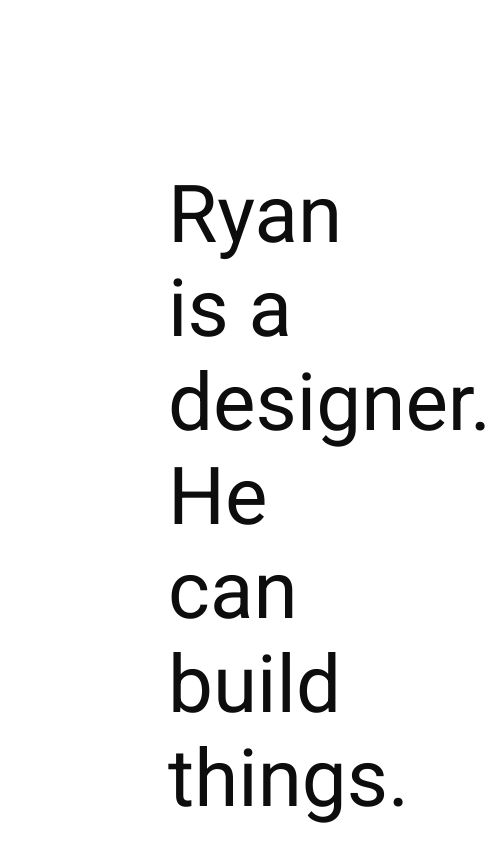
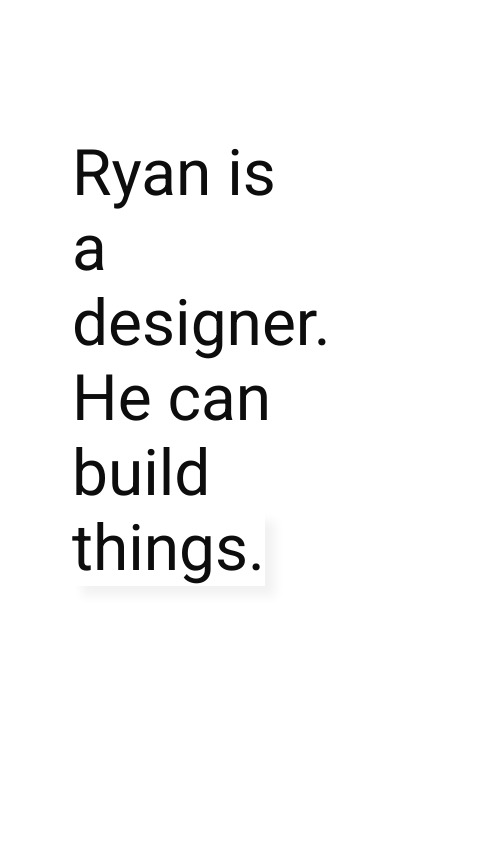
Before and after one commit to flomerboy/flomerboy.github.io, a plain HTML site: page index.html in a window 390 px wide. Shown: the whole page, 491 px wide, since content can reach past the window. Drawn offline with nearby package versions, Linux system fonts and the light colour scheme.

Commit message:
real responsiveness

```diff
--- /dev/null
+++ b/browser.css
@@ -0,0 +1,25 @@
+@import url(http://fonts.googleapis.com/css?family=Roboto:400,300,300italic,400italic|Roboto+Slab:400,700);
+
+/* Typography */
+/* Typography */
+/* Typography */
+
+html {
+	color:#FCFCFC;
+}
+
+/*Some exciting information*/
+h1 {
+	padding-top: 2em;
+	padding-left: 2em;
+	padding-right: 1em;
+	padding-bottom: 2em;
+	font-family: 'Roboto', sans-serif;
+	font-weight: 400;
+	font-size: 5em;
+	color: #0D0D0D;
+}
+
+span {
+	box-shadow: 10px 10px 10px #F2F2F2;
+}
--- a/style.css
+++ b/iPhone.css
@@ -11,11 +11,15 @@ html {
 /*Some exciting information*/
 h1 {
 	padding-top: 2em;
-	padding-left: 2em;
+	padding-left: 1em;
 	padding-right: 1em;
-	padding-bottom: 2em;
+	padding-bottom: 1em;
 	font-family: 'Roboto', sans-serif;
 	font-weight: 400;
-	font-size: 5em;
+	font-size: 4em;
 	color: #0D0D0D;
 }
+
+span {
+	box-shadow: 10px 10px 10px #F2F2F2;
+}
--- a/index.html
+++ b/index.html
@@ -7,10 +7,15 @@
  <meta charset="utf-8">
     <title>Ryan Can Build Things</title>
     <meta name="description" content="Ryan is a person who can build things.">
-    <link rel="stylesheet" type="text/css" href="style.css"/>
+    <meta name="viewport" content="width=device-width, initial-scale=1.0">
     <meta http-equiv="author" content="Ryan Mather">
     <meta name="keyword" content="Graphic Designer, Industrial Designer, Branding, Industrial Design, Graphic Design, User Experience, RISD, Polymaker">
     <script src="http://ajax.googleapis.com/ajax/libs/jquery/1.10.1/jquery.min.js"></script>
+<!-- It's responsive -->
+<!-- I'm using separate style sheets instead of one for better performance -->
+<!-- and for some reason it makes more sense to me that they should be separate -->
+    <link rel="stylesheet" media="(max-width:640px)" href="iPhone.css"/>
+    <link rel="stylesheet" media="(min-width:640px)" href="browser.css"/>
 </head>
 
 <body>
```
